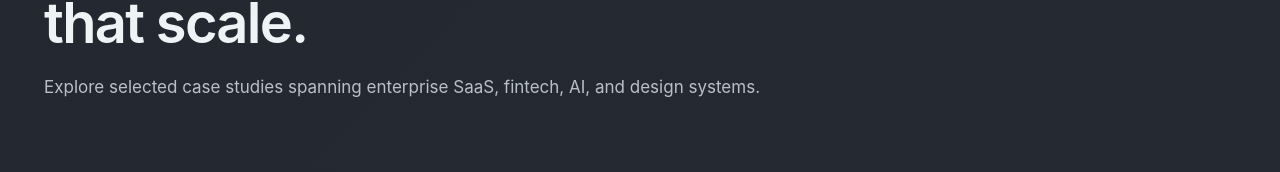
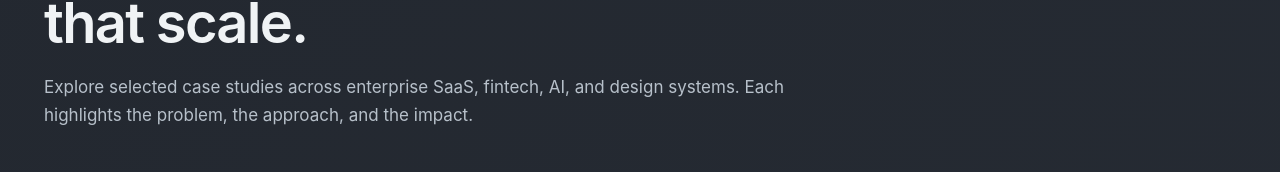
Before and after one commit to jon4ohio/jon-ohio-portfolio, a Next.js app: page /work in a window 1280 px wide. Shown: the part 244-416 px from the top of the page. Built offline with nearby package versions, Linux system fonts and the light colour scheme; no server answers.

Commit message:
Refresh homepage and /work hero availability and intro copy.
Shorten the homepage availability line and expand the case studies lead with problem, approach, and impact framing.

Co-authored-by: Cursor <cursoragent@cursor.com>

```diff
--- a/app/work/page.tsx
+++ b/app/work/page.tsx
@@ -49,7 +49,7 @@ export default function WorkIndex() {
           Building products that scale.
         </h1>
         <p style={{ fontSize: 17, color: "var(--fg-muted)", maxWidth: "min(100%, 760px)", lineHeight: 1.6 }}>
-          Explore selected case studies spanning enterprise SaaS, fintech, AI, and design systems.
+          Explore selected case studies across enterprise SaaS, fintech, AI, and design systems. Each highlights the problem, the approach, and the impact.
         </p>
       </section>
 
--- a/components/Hero.tsx
+++ b/components/Hero.tsx
@@ -350,7 +350,7 @@ export default function Hero() {
               lineHeight: 1.6,
             }}
           >
-            Open to Senior / Staff Product Design and Design Systems roles (IC or Lead) in global teams. Based in Nigeria · Available for remote (UK/EU/US) · Open to relocation.
+            Available for work and advising · Based in Nigeria · Open to relocation
           </p>
           <div className="animate-fade-up delay-5 hero-cta">
             <Link
```
